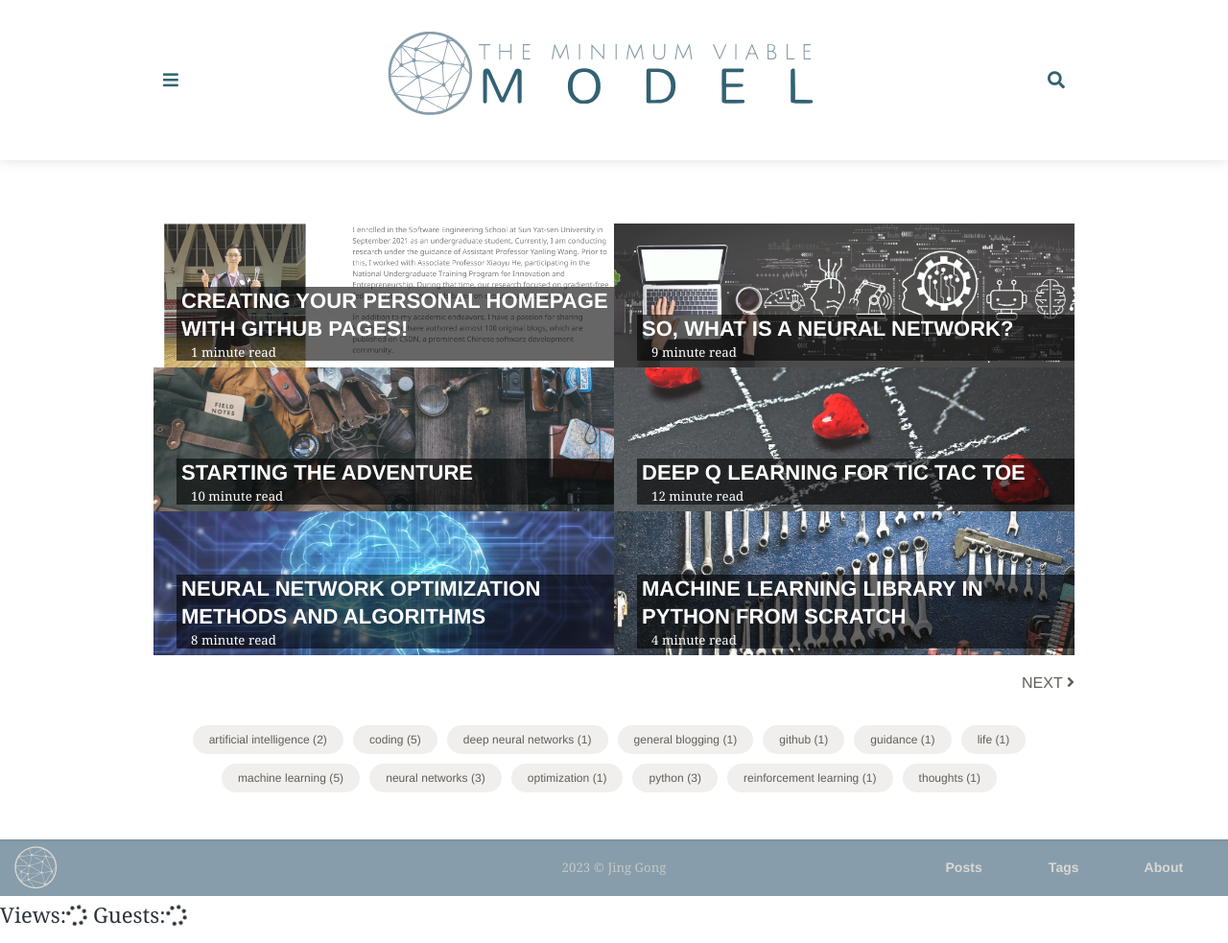
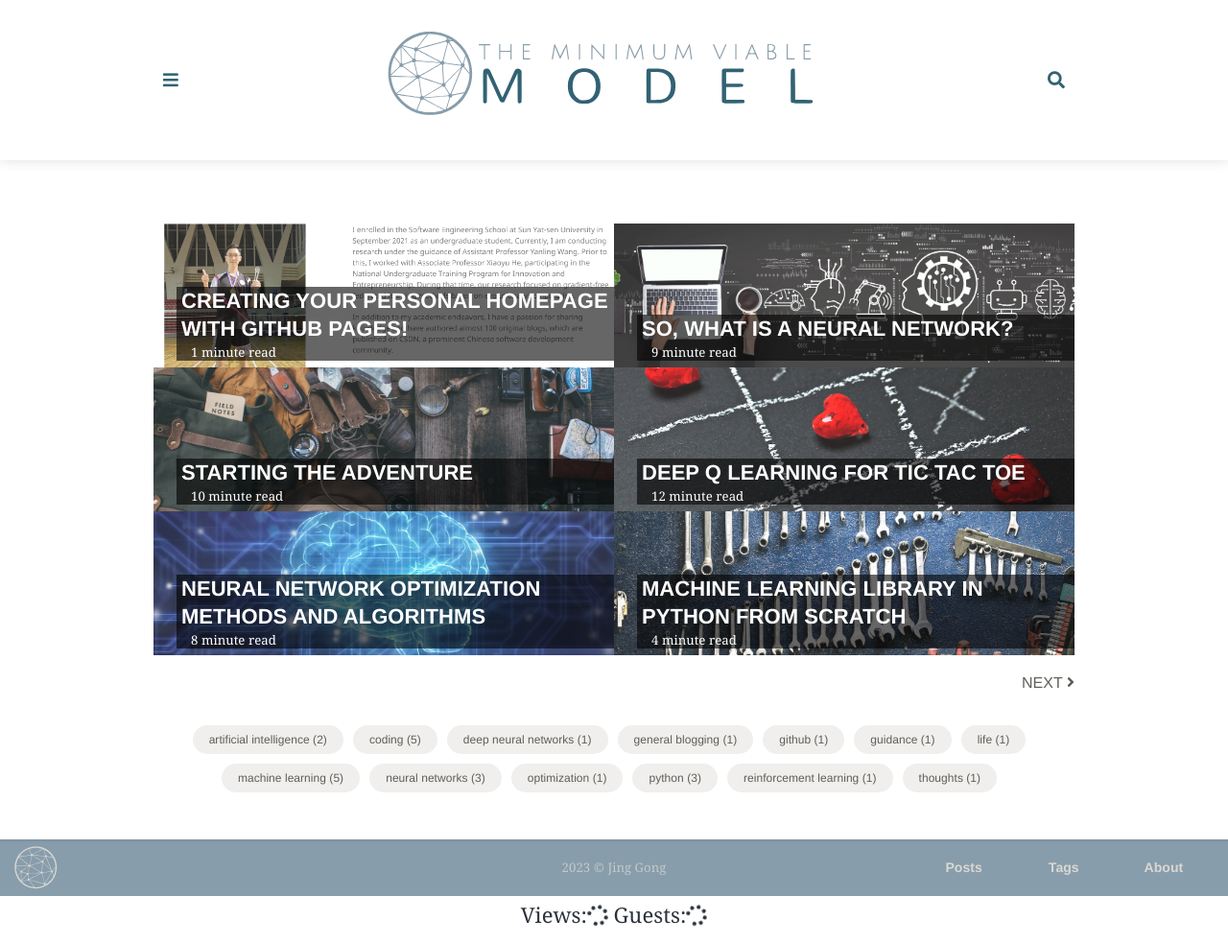
Before and after one commit to MikingG/blog, a Jekyll site: the page built from index.html, in a window 1280 px wide. Shown: the whole page at 96% size. Built offline with Jekyll 4.4.1, drawn with Linux system fonts in a browser that asks for light colours; nearby versions of some CDN libraries; some web fonts are replaced; the list of posts is cut into pages by our own code; comment, search, counter and statistics services are not loaded.

Commit message:
Update default.html

```diff
--- a/_layouts/default.html
+++ b/_layouts/default.html
@@ -9,8 +9,19 @@
     <footer>
       <script async src="//busuanzi.ibruce.info/busuanzi/2.3/busuanzi.pure.mini.js"></script>
       <link rel="stylesheet" href="https://use.fontawesome.com/releases/v5.3.1/css/all.css" integrity="sha384-mzrmE5qonljUremFsqc01SB46JvROS7bZs3IO2EmfFsd15uHvIt+Y8vEf7N7fWAU" crossorigin="anonymous">
-      <span id="busuanzi_container_site_pv">Views:<span id="busuanzi_value_site_pv"><i class="fa fa-spinner fa-spin"></i></span></span>
-      <span id="busuanzi_container_site_uv">Guests:<span id="busuanzi_value_site_uv"><i class="fa fa-spinner fa-spin"></i></span></span>
+      <div class="views-guests">
+        <span id="busuanzi_container_site_pv">Views:<span id="busuanzi_value_site_pv"><i class="fa fa-spinner fa-spin"></i></span></span>
+        <span id="busuanzi_container_site_uv">Guests:<span id="busuanzi_value_site_uv"><i class="fa fa-spinner fa-spin"></i></span></span>
+      </div>
+      <style>
+        .views-guests {
+          text-align: center;
+          margin-bottom: 10px;
+        }
+        .footer-text {
+          text-align: left;
+        }
+      </style>
     </footer>
     {% include javascripts.html %}
     {% include analytics.html %}
```
